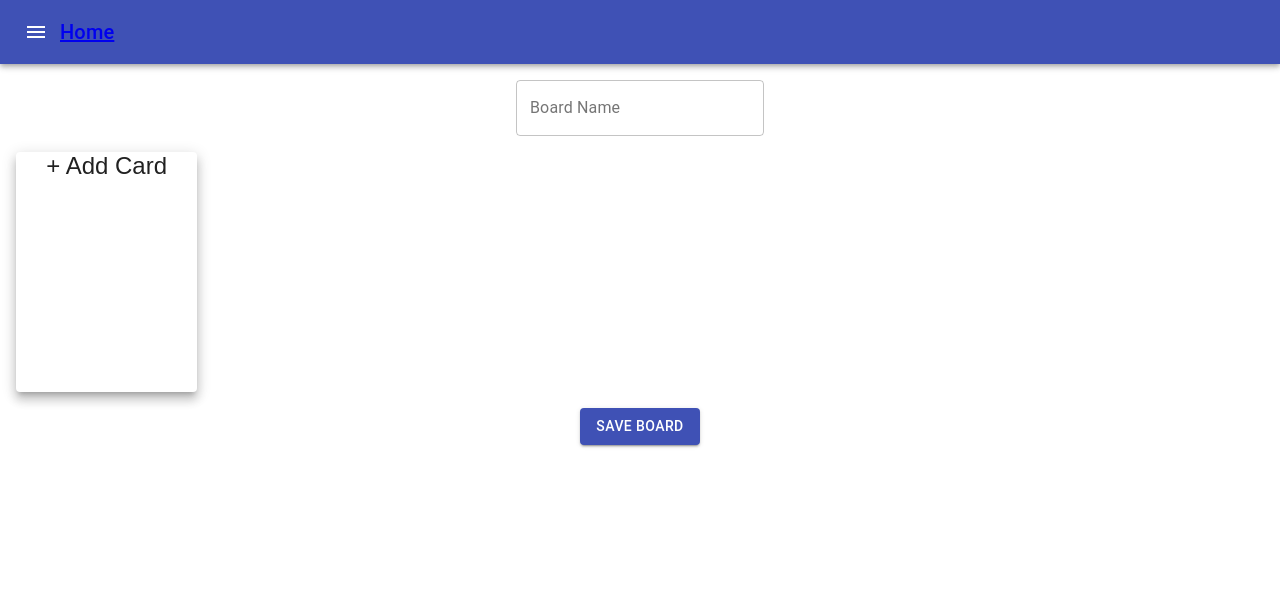
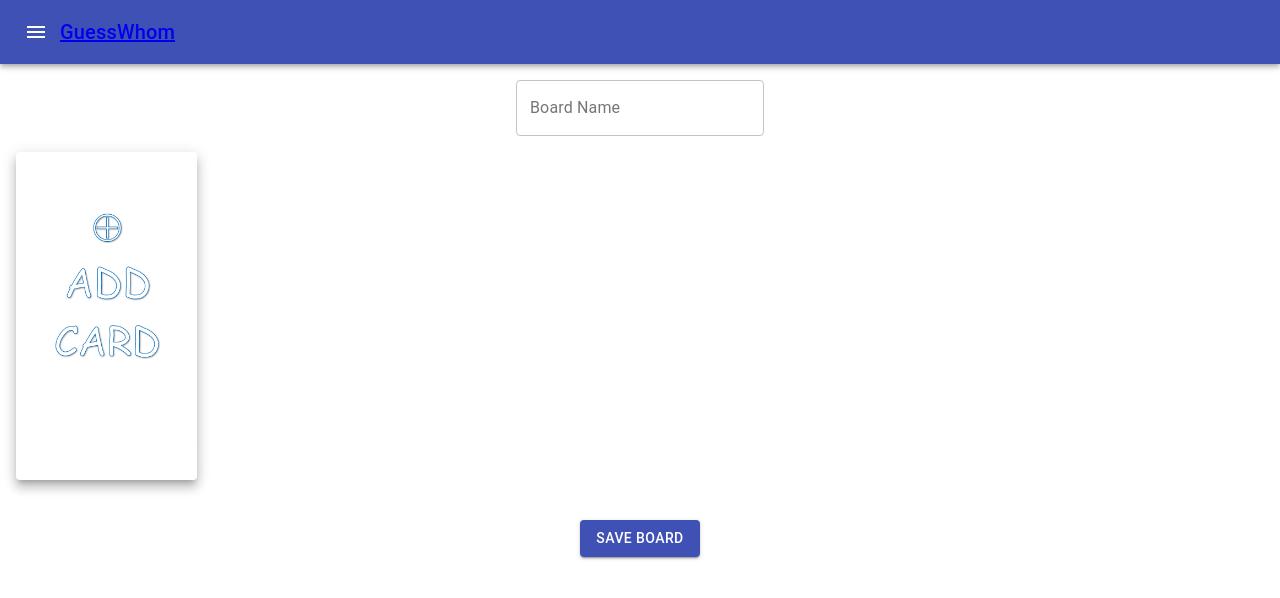
Before and after one commit to loganwatanabe/react-guess-who, a React (Create React App) app: page /boards/new in a window 1280 px wide. Shown: the top 598 px of the page. Built offline with nearby package versions, Linux system fonts and the light colour scheme.

Commit message:
made input board look nice

```diff
--- a/src/components/boards/FaceCard.jsx
+++ b/src/components/boards/FaceCard.jsx
@@ -24,12 +24,11 @@ function FaceCard(props){
 
   	const displayImage = ()=>{
   		if(props.data && props.data.url){
-  			return(<img src={props.data.url} alt={props.data.name} height="120" />)
+  			return(<img src={props.data.url} alt={props.data.name}
+          style={{width:"100%", height:"100%", objectFit:"cover"}}/>)
   		}else{
   			return(
-  				<div style={{height: 240, width: "100%", fontSize: 24}}>
-  					{props.data.name}
-  				</div>
+  		    <div style={{height: "100%", width: "100%", backgroundColor: "grey", marginLeft: "auto", marginRight: "auto"}} />
   			)
   		}
   	}
@@ -38,17 +37,18 @@ function FaceCard(props){
       if(props.chosen){
         return(children)
       }else{
-        return(<Grid item xs={6} sm={3} md={2}>{children}</Grid>)
+        return(<Grid item xs={6} sm={4} md={2} style={{minHeight: "360px"}}>{children}</Grid>)
       }
     }
 
-
   return (
     <GridChecker>
-	  	<Card style={{width: "100%", height: "100%", maxHeight: 240, textAlign: 'center'}} disabled={!active} raised={active}>
-	      <CardActionArea onClick={cardClick}>
-	      	{displayImage()}
-	        <CardContent>
+	  	<Card style={{width: "100%", height: "100%", textAlign: 'center'}} disabled={!active} raised={active}>
+	      <CardActionArea style={{height: "100%"}} onClick={cardClick}>
+          <div style={{height: "90%", width: "100%", margin: "auto", overflow: "hidden"}}>
+            {displayImage()}
+          </div>
+	        <CardContent style={{height:"10%", padding: "0px 6px"}}>
 	        	<Typography gutterBottom variant="h5" component="h2">
 	        		{props.data ? props.data.name : "???"}
 	        	</Typography>
--- a/src/components/boards/FaceCardInput.jsx
+++ b/src/components/boards/FaceCardInput.jsx
@@ -28,7 +28,7 @@ function FaceCardInput(props){
         )
 
       }else{
-        return(<div style={{height: 120, width: 120, backgroundColor: "grey", marginLeft: "auto", marginRight: "auto"}} />)
+        return(<div style={{height: "100%", width: "100%", backgroundColor: "grey", marginLeft: "auto", marginRight: "auto"}} />)
       }
     }
 
--- a/src/components/boards/InputBoard.jsx
+++ b/src/components/boards/InputBoard.jsx
@@ -10,6 +10,7 @@ import {createBoard, getBoard, updateBoard, deleteBoard} from '../api/api'
 
 import firebase from '../../firebase/index'
 import {createABoard, getABoard, updateABoard, deleteABoard} from '../api/api-server'
+import addcard from './input/addcard.png'
 
 function NewBoard(props){
   const history = useHistory()
@@ -118,12 +119,12 @@ function NewBoard(props){
       </Grid>
       <Grid item xs={12} container spacing={4} style={{margin: 0}}>
         {generateCards(cards)}
-        <FaceCard data={{name: "+ Add Card"}} onClick={addCard}/>
+        <FaceCard data={{url: addcard}} onClick={addCard}/>
       </Grid>
-      <Grid item xs={12} style={{textAlign: "center"}}>
+      <Grid item xs={12} style={{textAlign: "center", marginTop:"24px", marginBottom:"24px"}}>
         <Button onClick={saveBoard} variant="contained" color="primary">Save Board</Button>
       </Grid>
-      <Grid item xs={12} style={{textAlign: "center"}}>
+      <Grid item xs={12} style={{textAlign: "center", marginTop:"24px", marginBottom:"24px"}}>
         {props.edit ? <Button onClick={deleteB} variant="contained" color="secondary">DELETE Board</Button> : ""}
       </Grid>
     </Grid>
--- a/src/components/common/Header.jsx
+++ b/src/components/common/Header.jsx
@@ -30,7 +30,7 @@ function Header(props){
 			    </IconButton>
 			    <Typography variant="h6">
 			    	<Link to={"/"}>
-			      		Home
+			      		GuessWhom
 			      	</Link>
 			    </Typography>
 			  </Toolbar>
```
Also changed, not shown: src/components/account/MyBoards.jsx (added, +55 -0 lines), src/components/boards/input/addcard.png (added).
